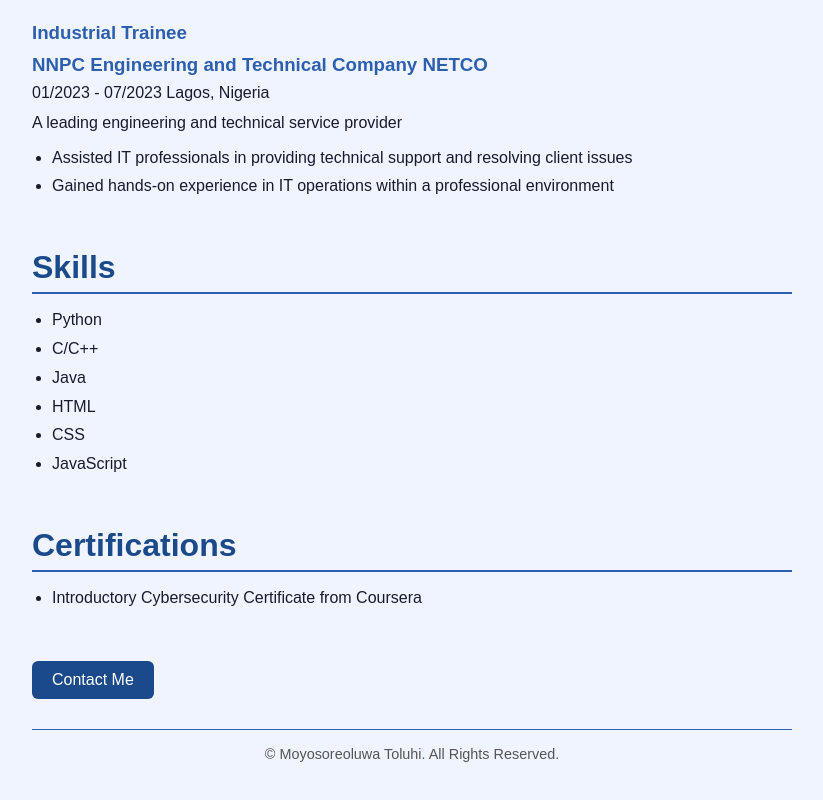
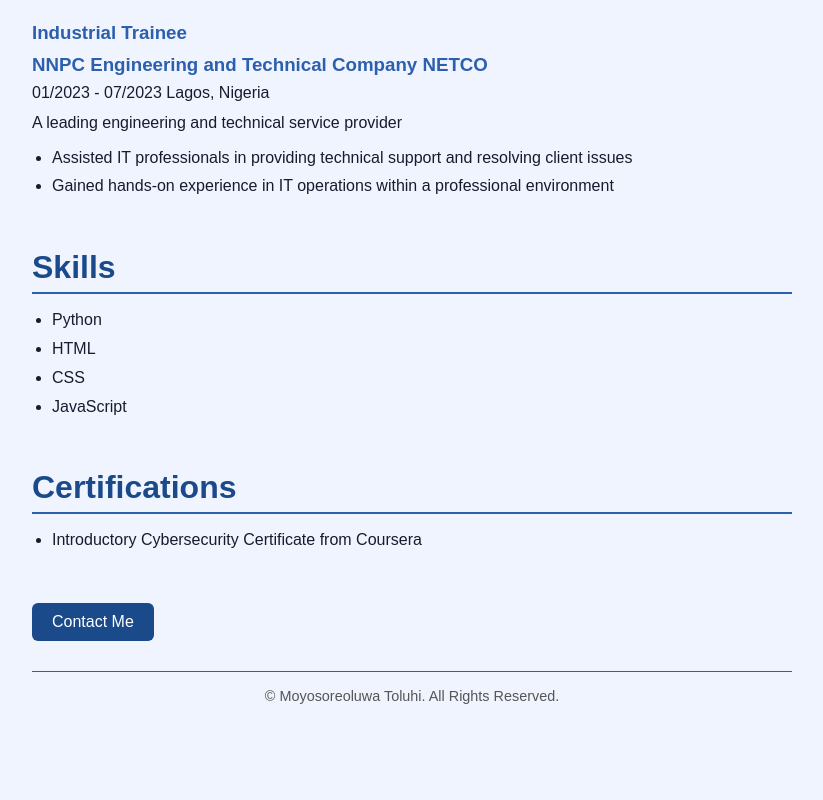
Before and after one commit to Monarch357/HTML-Capstone-Project, a plain HTML site: page index.html in a window 1280 px wide. Shown: the part 1254-2054 px from the top of the page, without its empty margins (228-1051 px from the left). After the commit the page ends 2014 px from the top, so only its background shows below. Drawn offline with Linux system fonts and the light colour scheme.

Commit message:
Add files via upload

```diff
--- a/index.html
+++ b/index.html
@@ -54,8 +54,6 @@
     <hr>
     <ul>
         <li>Python</li>
-        <li>C/C++</li>
-        <li>Java</li>
         <li>HTML</li>
         <li>CSS</li>
         <li>JavaScript</li>
```
